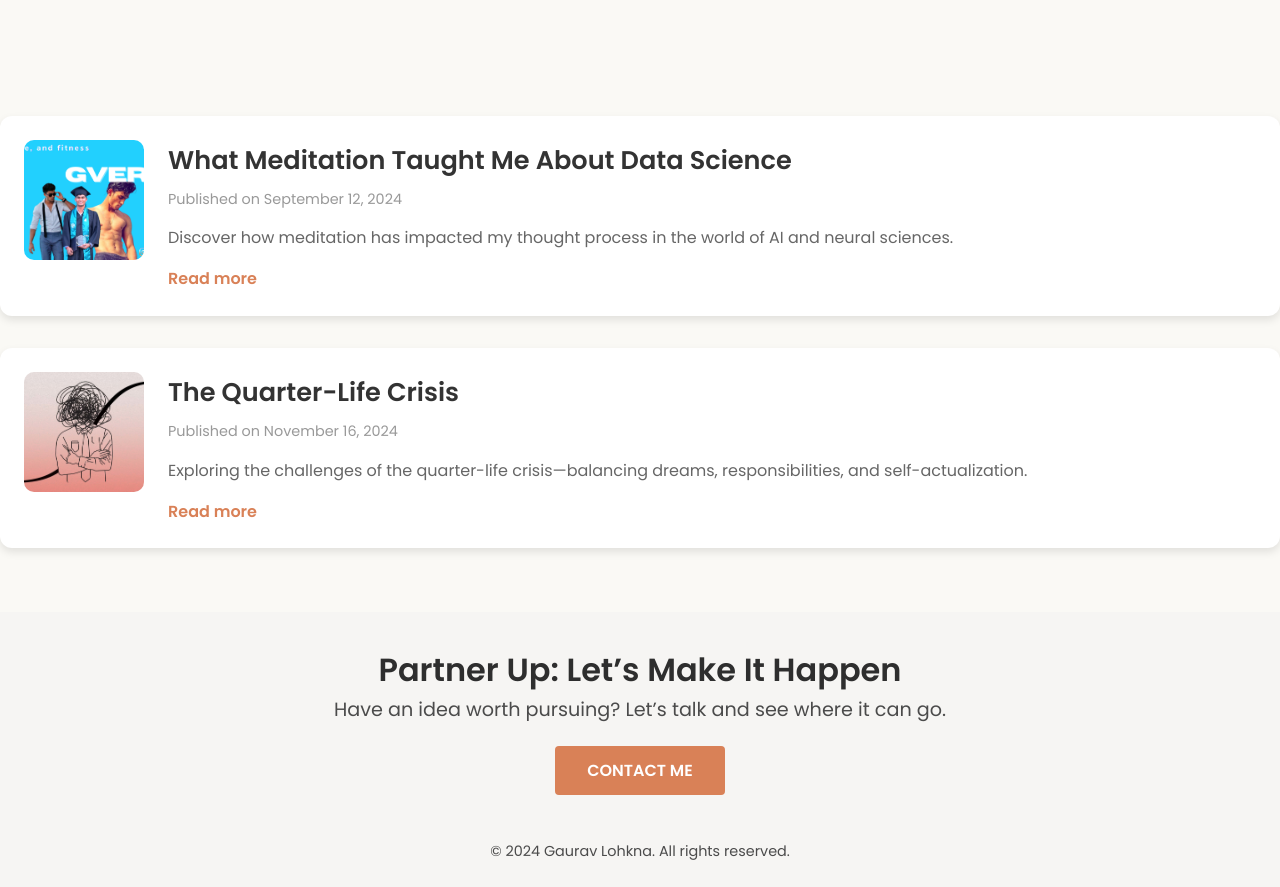
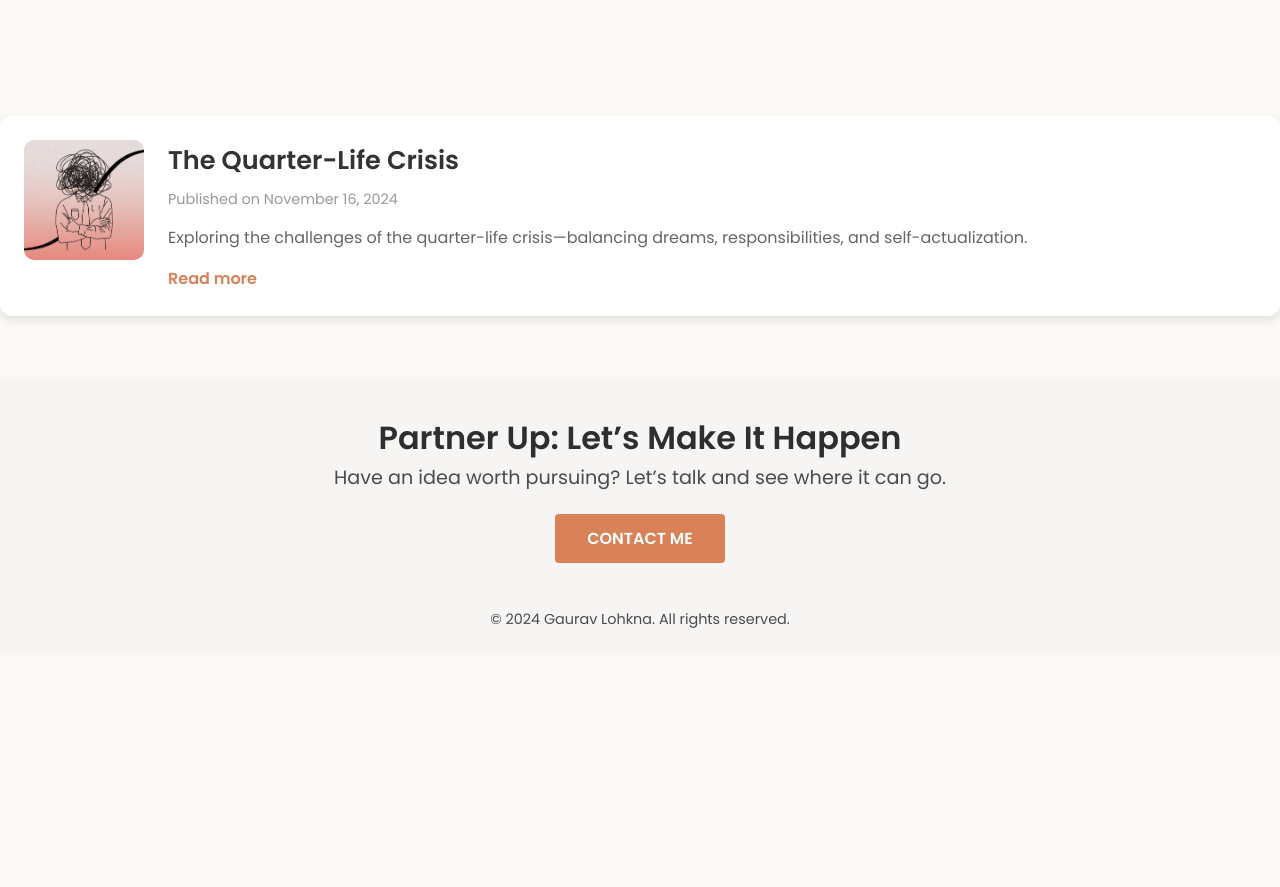
Before and after one commit to lohkna007/Gaurav-Lohkna, a plain HTML site: page index.html in a window 1280 px wide. Shown: the part 868-1755 px from the top of the page. After the commit the page ends 1523 px from the top, so only its background shows below. Drawn offline with Linux system fonts and the light colour scheme.

Commit message:
Update index.html

```diff
--- a/index.html
+++ b/index.html
@@ -42,7 +42,7 @@
     <section class="blog-section">
         <div class="container">
             <!-- Blog 1 -->
-            <article class="blog-preview">
+<!--             <article class="blog-preview">
                 <img src="MAIN.png" alt="Placeholder blog 1" class="blog-image">
                 <div class="blog-content">
                     <h3>What Meditation Taught Me About Data Science</h3>
@@ -50,7 +50,7 @@
                     <p>Discover how meditation has impacted my thought process in the world of AI and neural sciences.</p>
                     <a href="#">Read more</a>
                 </div>
-            </article>
+            </article> -->
 
             <!-- Blog 2 -->
             <article class="blog-preview">
```
